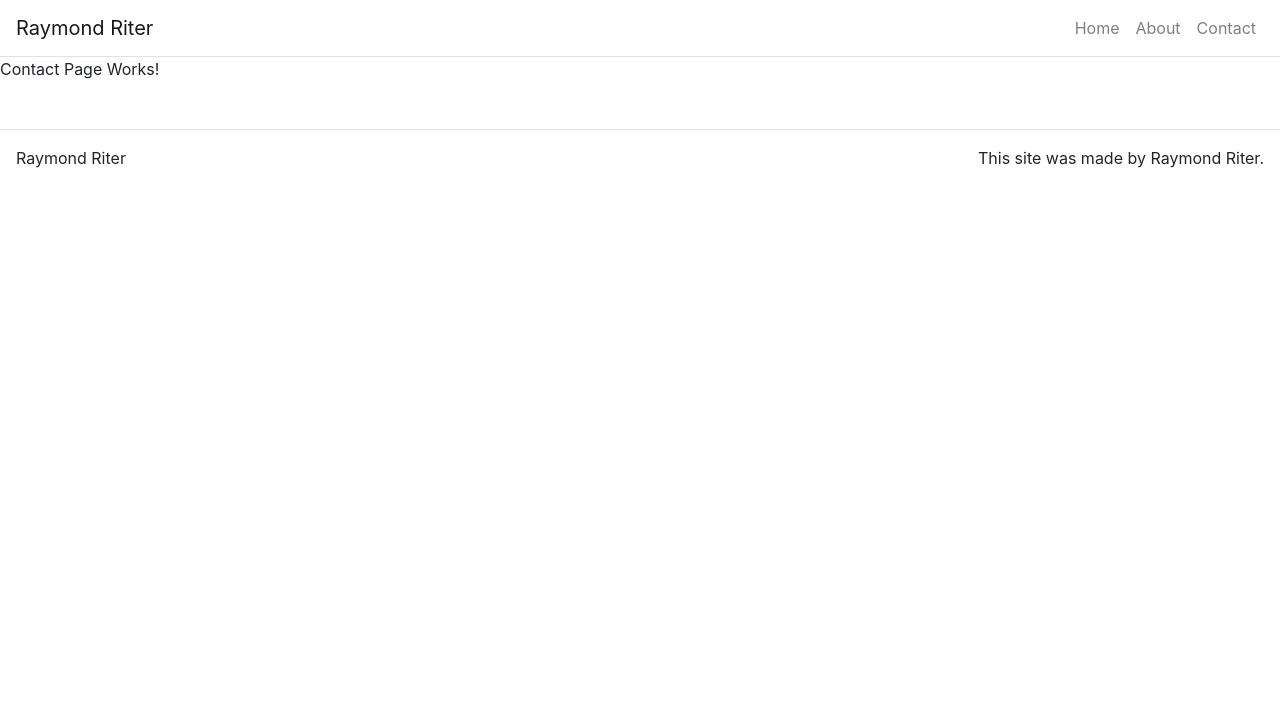
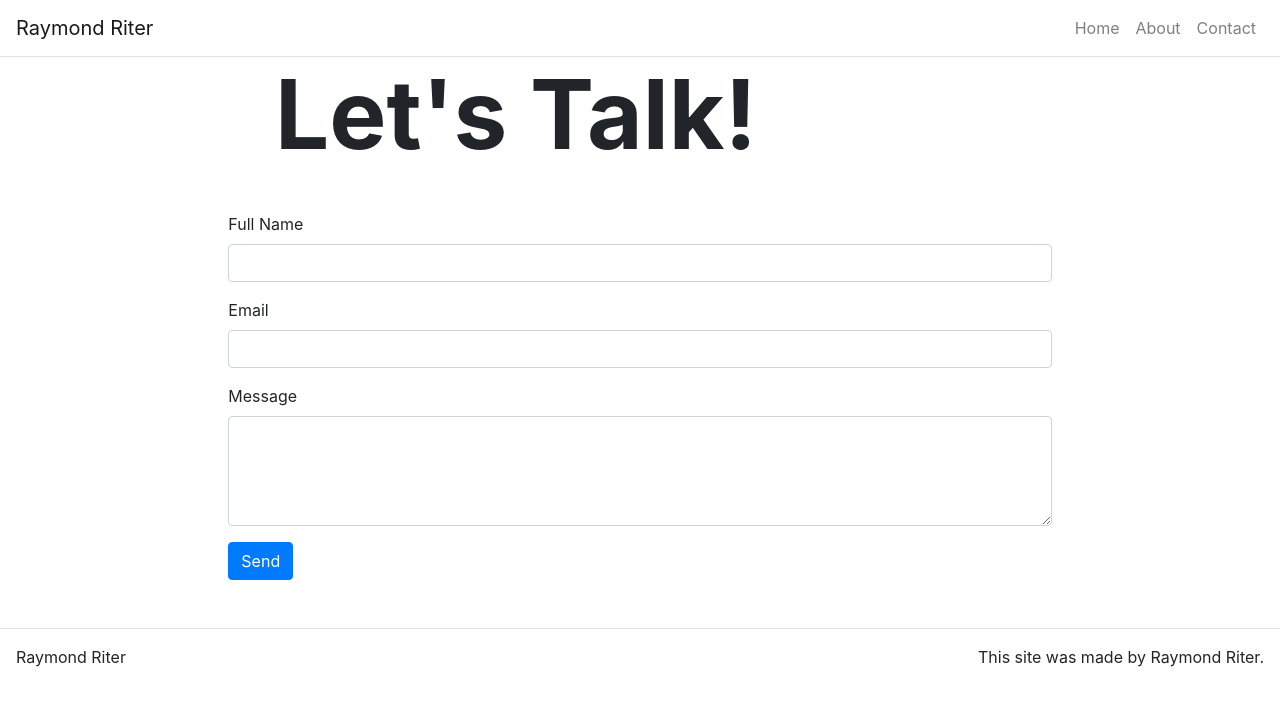
Before and after one commit to Raymondriter/Ray-Portfolio-Website, a React (Create React App) app in the folder portfolio-app/: page /contact in a window 1280 px wide. Shown: the top 706 px of the page. Built offline with nearby package versions, Linux system fonts and the light colour scheme.

Commit message:
added contact page, needs support for email

```diff
--- a/portfolio-app/src/index.css
+++ b/portfolio-app/src/index.css
@@ -39,3 +39,13 @@
   font-size: 16px;
   margin: 0;
 }
+
+.success-msg {
+  color: #57A773;
+  padding: 10px 15px;
+}
+
+.error-msg {
+  color: #EE6352;
+  padding: 10px 15px;
+}
--- a/portfolio-app/src/pages/ContactPage.js
+++ b/portfolio-app/src/pages/ContactPage.js
@@ -1,10 +1,82 @@
 import React from "react";
 
-function ContactPage(props) {
+import Hero from "../components/Hero";
+import Content from "../components/Content";
+import Form from "react-bootstrap/Form";
+import Button from "react-bootstrap/Button";
 
-    return(
-        <p>Contact Page Works!</p>
-    );
+
+class ContactPage extends React.Component {
+
+    constructor(props) {
+        super(props);
+        this.state = {
+            name: '',
+            email: '',
+            message: '',
+            disabled: '',
+            emailSent: '',
+        }
+    }
+
+    handleChange = (event) => {
+        const target = event.target;
+        const value = target.type === 'checkbox' ? target.checked : target.value;
+        const name = target.name;
+
+        this.setState({
+            [name]: value
+        })
+    }
+
+    handleSubmit = (event) => {
+        event.preventDefault();
+
+        this.setState({
+            disabled: true,
+            emailSent: false
+        })
+    }
+
+    render() {
+        return (
+            <div>
+                <Hero title={this.props.title}/>
+
+                <Content>
+                    <Form onSubmit={this.handleSubmit}>
+                        <Form.Group>
+                            <Form.Label htmlFor="full-name">Full Name</Form.Label>
+                            <Form.Control id="full-name" name="name" type="text" value={this.state.name}
+                                          onChange={this.handleChange}/>
+                        </Form.Group>
+
+                        <Form.Group>
+                            <Form.Label htmlFor="email">Email</Form.Label>
+                            <Form.Control id="email" name="email" type="email" value={this.state.email}
+                                          onChange={this.handleChange}/>
+                        </Form.Group>
+
+                        <Form.Group>
+                            <Form.Label htmlFor="message">Message</Form.Label>
+                            <Form.Control id="message" name="message" as="textarea" rows="4" value={this.state.message}
+                                          onChange={this.handleChange}/>
+                        </Form.Group>
+
+                        <Button className="d-inline-block" variant="primary" type="submit" disabled={this.state.disabled}>
+                            Send
+                        </Button>
+
+                        {this.state.emailSent === true && <p className="d-inline success-msg">Email Sent</p> }
+                        {this.state.emailSent === false && <p className="d-inline success-msg">Email Not Sent</p> }
+
+                    </Form>
+                </Content>
+            </div>
+        );
+    }
+
+
 }
 
 export default ContactPage;
```
